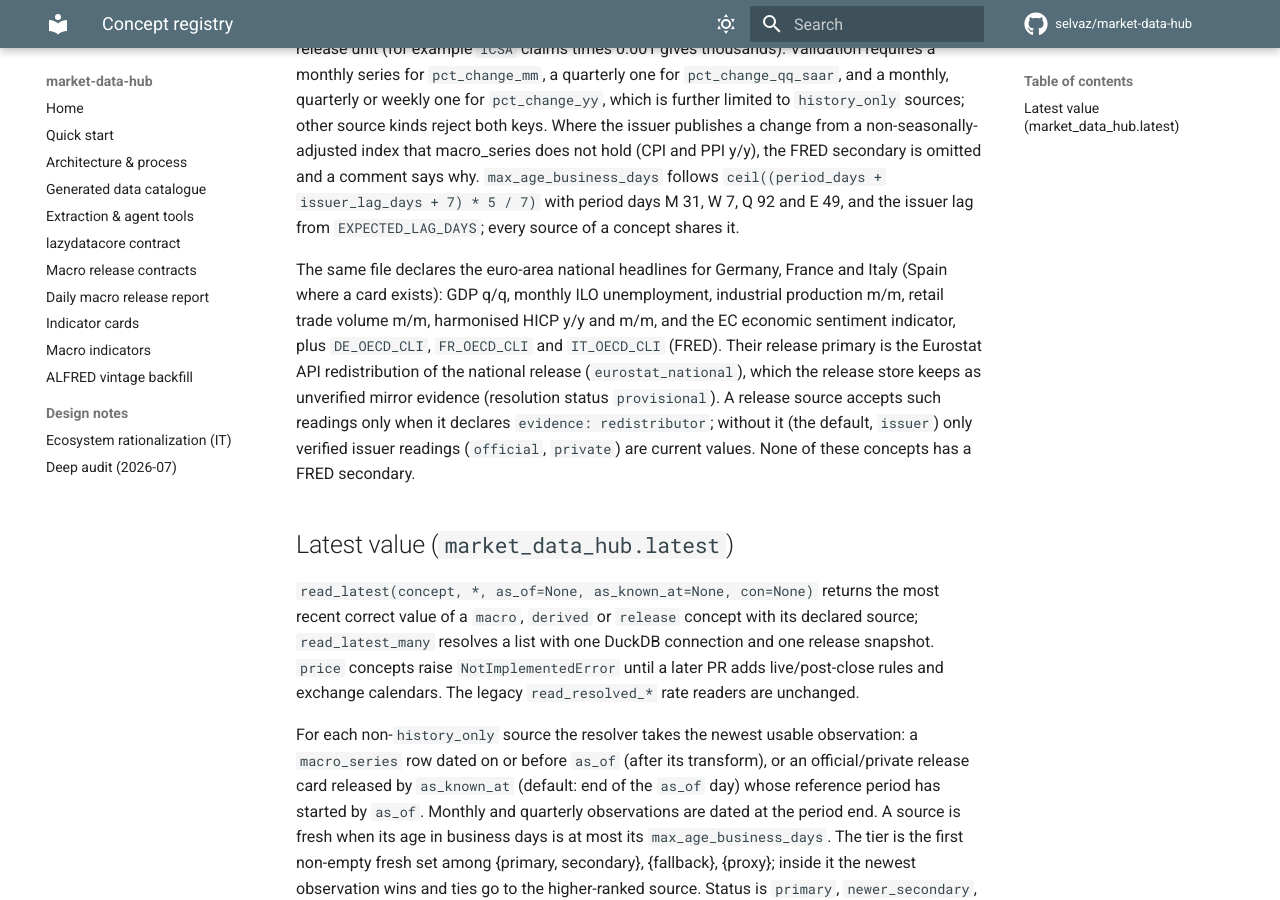
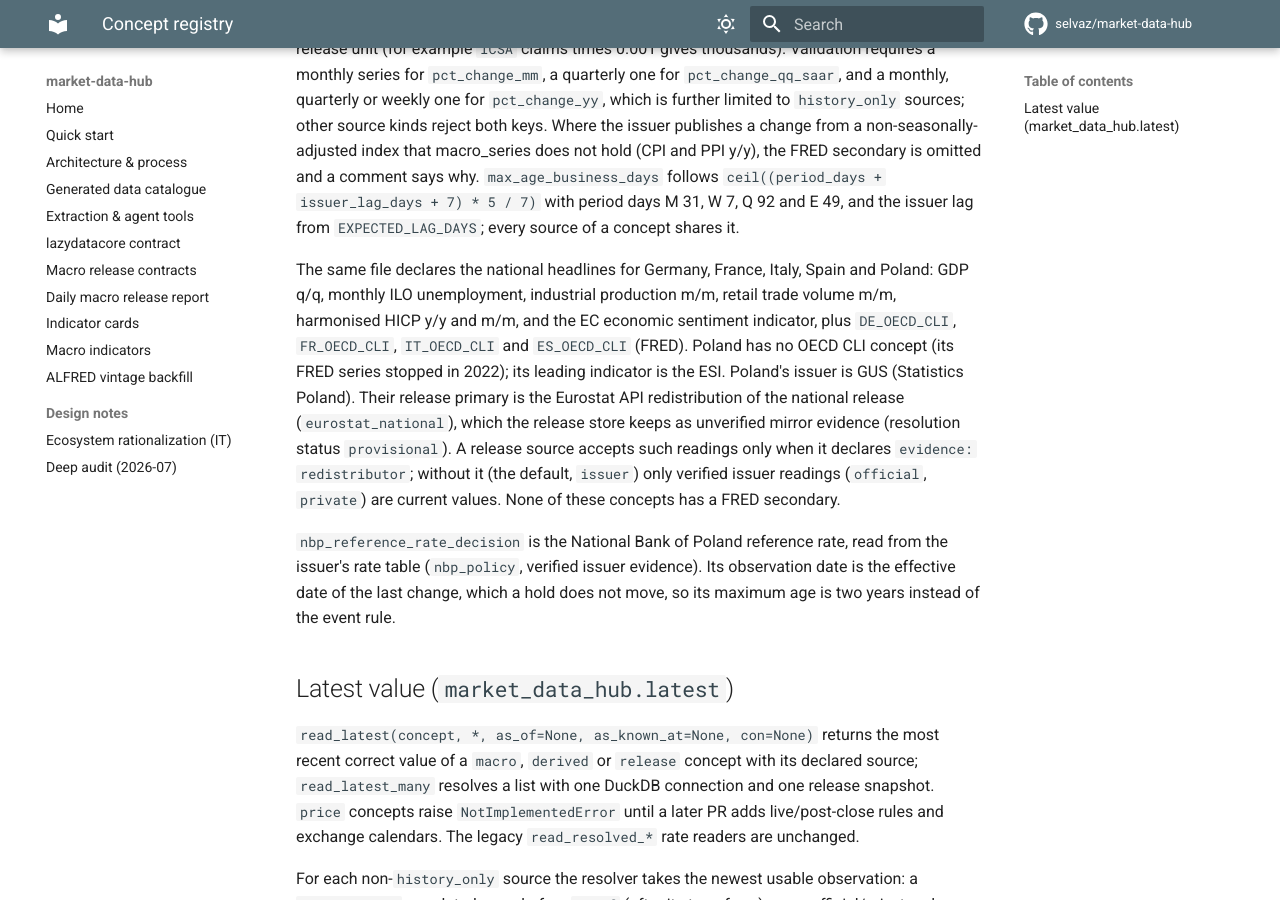
Before and after one commit to selvaz/market-data-hub, an MkDocs documentation site: the page built from docs/concepts.md, in a window 1280 px wide and 900 px high, scrolled down 1449 px. Built offline with MkDocs 1.6.1 and Material for MkDocs 9.7.7, drawn with Linux system fonts in a browser that asks for light colours; comment, search, counter and statistics services are not loaded.

Commit message:
Declare release concepts for the Spain and Poland headlines, the NBP reference rate and ES_OECD_CLI

```diff
--- a/docs/concepts.md
+++ b/docs/concepts.md
@@ -72,17 +72,24 @@ a change from a non-seasonally-adjusted index that macro_series does not hold
 with period days M 31, W 7, Q 92 and E 49, and the issuer lag from
 `EXPECTED_LAG_DAYS`; every source of a concept shares it.
 
-The same file declares the euro-area national headlines for Germany, France
-and Italy (Spain where a card exists): GDP q/q, monthly ILO unemployment,
-industrial production m/m, retail trade volume m/m, harmonised HICP y/y and
-m/m, and the EC economic sentiment indicator, plus `DE_OECD_CLI`,
-`FR_OECD_CLI` and `IT_OECD_CLI` (FRED). Their release primary is the Eurostat
+The same file declares the national headlines for Germany, France, Italy,
+Spain and Poland: GDP q/q, monthly ILO unemployment, industrial production
+m/m, retail trade volume m/m, harmonised HICP y/y and m/m, and the EC economic
+sentiment indicator, plus `DE_OECD_CLI`, `FR_OECD_CLI`, `IT_OECD_CLI` and
+`ES_OECD_CLI` (FRED). Poland has no OECD CLI concept (its FRED series stopped
+in 2022); its leading indicator is the ESI. Poland's issuer is GUS
+(Statistics Poland). Their release primary is the Eurostat
 API redistribution of the national release (`eurostat_national`), which the
 release store keeps as unverified mirror evidence (resolution status
 `provisional`). A release source accepts such readings only when it declares
 `evidence: redistributor`; without it (the default, `issuer`) only verified
 issuer readings (`official`, `private`) are current values. None of these
 concepts has a FRED secondary.
+
+`nbp_reference_rate_decision` is the National Bank of Poland reference rate,
+read from the issuer's rate table (`nbp_policy`, verified issuer evidence).
+Its observation date is the effective date of the last change, which a hold
+does not move, so its maximum age is two years instead of the event rule.
 
 ## Latest value (`market_data_hub.latest`)
 
```
Also changed, not shown: 1 other file.
